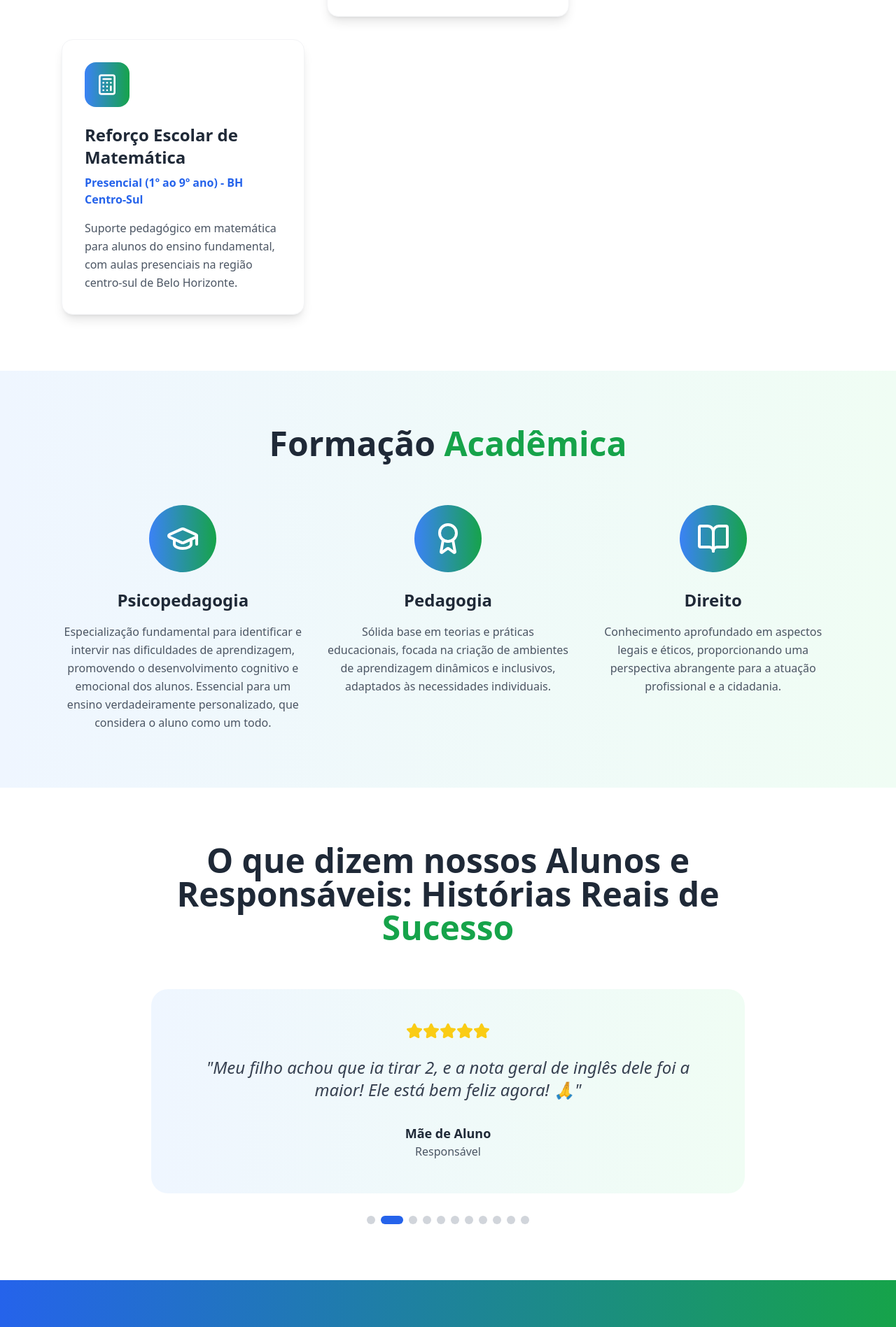
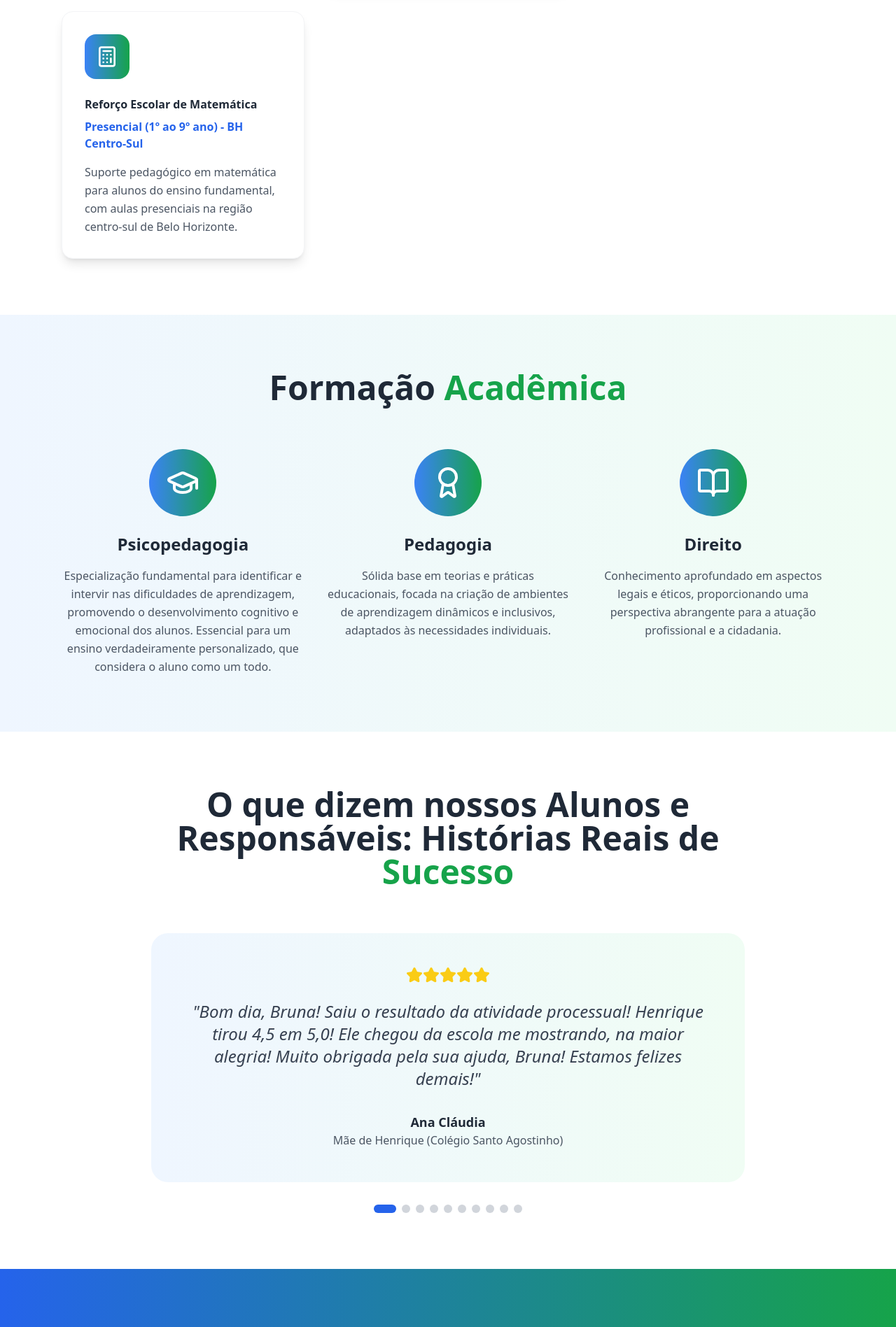
Before and after one commit to hugowenner/bruna-english, a React (Create React App) app: page / in a window 1280 px wide. Shown: the part 3380-5277 px from the top of the page at 70% size. Built offline with nearby package versions, Linux system fonts and the light colour scheme.

Commit message:
feat: Adicionadoo melhorias em geral, quase pronto ulima avaliaçao

```diff
--- a/public/index.html
+++ b/public/index.html
@@ -2,7 +2,7 @@
 <html lang="pt-BR">
   <head>
     <meta charset="utf-8" />
-    <link rel="icon" href="%PUBLIC_URL%/favicon.ico" /> <meta name="viewport" content="width=device-width, initial-scale=1" />
+    <link rel="icon" href="/favicon.ico" /> <meta name="viewport" content="width=device-width, initial-scale=1" />
     <meta name="theme-color" content="#000000" />
     <meta
       name="description"
@@ -10,9 +10,10 @@
     />
     <link rel="apple-touch-icon" href="%PUBLIC_URL%/logo192.png" />
     <link rel="manifest" href="%PUBLIC_URL%/manifest.json" />
-    <title>Bruna Bittencourt - Professora de Inglês e Matemática</title> </head>
+    <title>Bruna Bittencourt - Professora de Inglês e Matemática</title>
+  </head>
   <body>
     <noscript>You need to enable JavaScript to run this app.</noscript>
     <div id="root"></div>
-    </body>
+  </body>
 </html>
--- a/src/components/Contact.js
+++ b/src/components/Contact.js
@@ -55,6 +55,7 @@ export default function Contact({ data }) {
                 name="name"
                 className="w-full p-3 rounded-lg border border-gray-300 focus:outline-none focus:ring-2 focus:ring-blue-600"
                 required
+                placeholder="Pedro Henrique"
               />
             </div>
 
@@ -67,7 +68,7 @@ export default function Contact({ data }) {
                 id="phone"
                 name="phone" // Este 'name' é o que o Netlify vai usar
                 className="w-full p-3 rounded-lg border border-gray-300 focus:outline-none focus:ring-2 focus:ring-blue-600"
-                placeholder="(31) 98849-7222" // Um exemplo de placeholder
+                placeholder="(31) xxxxx-xxxx" // Um exemplo de placeholder
               />
             </div>
 
@@ -81,6 +82,7 @@ export default function Contact({ data }) {
                 name="email"
                 className="w-full p-3 rounded-lg border border-gray-300 focus:outline-none focus:ring-2 focus:ring-blue-600"
                 required
+                placeholder="abcdef@abc.com.br"
               />
             </div>
 
@@ -94,6 +96,7 @@ export default function Contact({ data }) {
                 rows="5"
                 className="w-full p-3 rounded-lg border border-gray-300 focus:outline-none focus:ring-2 focus:ring-blue-600"
                 required
+                placeholder="Sua mensagem"
               ></textarea>
             </div>
 
--- a/src/components/Services.js
+++ b/src/components/Services.js
@@ -1,13 +1,13 @@
 import React from 'react';
-import { Users, Video, MapPin, Calculator } from 'lucide-react'; // Adicionado Calculator aqui
+import { BookOpen, Users, Globe, Calculator } from 'lucide-react'; // Removidos Video, MapPin, School
 
 export default function Services({ data, isVisible }) {
-  const getIcon = (index) => {
-    switch (index) {
-      case 0: return <Users className="w-8 h-8" />;
-      case 1: return <Video className="w-8 h-8" />;
-      case 2: return <MapPin className="w-8 h-8" />; // Ícone atual para Português
-      case 3: return <Calculator className="w-8 h-8" />; // NOVO: Ícone para Matemática
+  const getIcon = (title) => {
+    switch (title) {
+      case "Inglês para Crianças": return <Users className="w-8 h-8" />;
+      case "Inglês para Adolescentes e Adultos": return <Globe className="w-8 h-8" />;
+      case "Reforço Escolar de Português (Leitura e Escrita)": return <BookOpen className="w-8 h-8" />;
+      case "Reforço Escolar de Matemática": return <Calculator className="w-8 h-8" />;
       default: return null;
     }
   };
@@ -38,9 +38,9 @@ export default function Services({ data, isVisible }) {
             <div key={index} className={`group transform transition-all duration-500 hover:scale-105 ${isVisible ? 'translate-y-0 opacity-100' : 'translate-y-8 opacity-0'}`} style={{transitionDelay: `${index * 100}ms`}}>
               <div className="bg-white rounded-2xl p-8 shadow-lg hover:shadow-2xl transition-all duration-300 border border-gray-100">
                 <div className={`w-16 h-16 bg-gradient-to-r ${service.color} rounded-2xl flex items-center justify-center text-white mb-6 group-hover:scale-110 transition-transform duration-300`}>
-                  {getIcon(index)}
+                  {getIcon(service.title)}
                 </div>
-                <h3 className="text-2xl font-bold text-gray-800 mb-2">{service.title}</h3>
+                <h3 className="2xl font-bold text-gray-800 mb-2">{service.title}</h3>
                 <p className="text-blue-600 font-semibold mb-4">{service.subtitle}</p>
                 <p className="text-gray-600 leading-relaxed">{service.description}</p>
               </div>
--- a/src/components/Testimonials.js
+++ b/src/components/Testimonials.js
@@ -1,3 +1,5 @@
+// src/components/Testimonials.js
+
 import React, { useState, useEffect } from 'react';
 import { Star } from 'lucide-react';
 
@@ -6,9 +8,11 @@ export default function Testimonials({ data }) {
 
   useEffect(() => {
     if (data && data.testimonials && data.testimonials.length > 0) {
+      // Aumentado o tempo de 5000ms (5 segundos) para 8000ms (8 segundos)
+      // Você pode ajustar esse valor para o que achar melhor (ex: 10000ms para 10 segundos)
       const interval = setInterval(() => {
         setActiveTestimonial((prev) => (prev + 1) % data.testimonials.length);
-      }, 5000);
+      }, 8000); // <-- ALERTA: VALOR ALTERADO AQUI PARA MAIS LENTO
       return () => clearInterval(interval);
     }
   }, [data]);
@@ -22,7 +26,7 @@ export default function Testimonials({ data }) {
       <div className="max-w-4xl mx-auto px-6">
         <div className="text-center mb-16">
           <h2 className="text-4xl lg:text-5xl font-bold text-gray-800 mb-6">
-            {data.title.split(' ').slice(0, -1).join(' ')} <span className="text-green-600">{data.title.split(' ').slice(-1)}</span> {/* ALTERADO: de text-blue-600 para text-green-600 */}
+            {data.title.split(' ').slice(0, -1).join(' ')} <span className="text-green-600">{data.title.split(' ').slice(-1)}</span>
           </h2>
         </div>
 
--- a/src/data.js
+++ b/src/data.js
@@ -114,75 +114,80 @@ export const qualificationsData = {
   ]
 };
 
+// src/data.js (apenas a parte de testimonialsData)
+
 export const testimonialsData = {
   title: "O que dizem nossos Alunos e Responsáveis: Histórias Reais de Sucesso",
   testimonials: [
     {
-      name: "Débora",
-      role: "Aluna",
-      text: "Bruna querida, amei a aula! Mesmo 'tropeçando', estou gostando muito. E sou muito feliz de ser sua aluna! 😍",
-      rating: 5
+      name: "Ana Cláudia",
+      role: "Mãe de Henrique (Colégio Santo Agostinho)", // Detalhe adicionado
+      text: "Bom dia, Bruna! Saiu o resultado da atividade processual! Henrique tirou 4,5 em 5,0! Ele chegou da escola me mostrando, na maior alegria! Muito obrigada pela sua ajuda, Bruna! Estamos felizes demais!",
+      rating: 5,
+      source: "WhatsApp Image 2025-07-03 at 13.38.40.jpeg" // Adicionada a referência da imagem
     },
     {
-      name: "Mãe de Aluno",
-      role: "Responsável",
-      text: "Meu filho achou que ia tirar 2, e a nota geral de inglês dele foi a maior! Ele está bem feliz agora! 🙏",
-      rating: 5
+      name: "Mãe de Henrique", // Deixei genérico, se quiser, pode usar o nome dela novamente
+      role: "Responsável (Colégio Santo Agostinho)", // Detalhe adicionado
+      text: "Henrique conseguiu recuperar a nota! Ficamos muito felizes com esse resultado em pouco tempo de aula com você. Muito grata! Nossa, Bruna! Fico muito feliz e grata por isso!",
+      rating: 5,
+      source: "WhatsApp Image 2025-07-03 at 13.39.11.jpeg" // Adicionada a referência da imagem
     },
     {
+      name: "Maria Clara",
+      role: "Aluna (Colégio Marista Dom Silvério)", // Detalhe adicionado
+      text: "Hello Bruna! Achei uma das provas mais fáceis do ano com tudo que estudamos. Obrigada! Mal posso esperar para mandar a nota! BRUNAAA! Passei em português! Tirei 70 na prova. Muito obrigada por tudo!",
+      rating: 5,
+      source: "WhatsApp Image 2025-07-03 at 13.40.00.jpeg" // Adicionada a referência da imagem
+    },
+    {
+      name: "Maria Eugênia", // Nome completo
+      role: "Mãe de Maria Clara, Luiza e Rodrigo (Colégio Marista Dom Silvério)", // Detalhe adicionado
+      text: "Vou combinar com o Rogério e lhe aviso! Muito obrigada pelo carinho e dedicação com os meninos! Eles amaram tê-la como professora! THANK YOU! 🥰",
+      rating: 5,
+      source: "WhatsApp Image 2025-07-03 at 13.40.17.jpeg" // Adicionada a referência da imagem
+    },
+    {
+      name: "Responsável de Aluno", // Pode ser Carmelita, se quiser especificar
+      role: "Responsável (Colégio Santo Antônio)", // Detalhe adicionado
+      text: "Nós que agradecemos, e muito, o suporte que deu para [aluno] nesse período! Foi essencial para ele recuperar a confiança e o ânimo para enfrentar o desafio de aprender a matemática e ter melhores resultados! Muito obrigada, de coração, por todo seu cuidado e dedicação conosco!",
+      rating: 5,
+      source: "WhatsApp Image 2025-07-03 at 13.41.57.jpeg" // Adicionada a referência da imagem
+    },
+    {
+      name: "Clarice",
+      role: "Aluna adulta", // Detalhe adicionado
+      text: "Eu amei a aula! Estou enferrujada, mas você vai me ajudar muito com isso! Muito obrigada pela sua disponibilidade @Bruna Bittencourt!",
+      rating: 5,
+      source: "WhatsApp Image 2025-07-03 at 13.42.22.jpeg" // Adicionada a referência da imagem
+    },
+    {
+      name: "Débora",
+      role: "Aluna", // Pode adicionar mais detalhes se tiver
+      text: "Bruna querida, obrigada pela aula. Amei. Vou tropeçando mas gostei demais. Depois me passa o pix. Bjs. E eu de ser sua aluna. 😍",
+      rating: 5,
+      source: "WhatsApp Image 2025-07-03 at 13.44.38.jpeg" // Adicionada a referência da imagem
+    },
+    {
+      name: "Mãe de Aluno", // Pode ser o nome da mãe, se preferir
+      role: "Responsável", // Se souber o colégio, adicione
+      text: "Ahhhh simmmm... aí da mais porq achou q ia tirar 2 rss. A nota geral de inglês dele foi a maior depois de religião tirou 30 🙏. Bem feliz agora 🙏", // Ajustei o texto para ficar mais coeso
+      rating: 5,
+      source: "WhatsApp Image 2025-07-03 at 13.45.22.jpeg" // Adicionada a referência da imagem
+    },
+    {
+      name: "Sérgio", // Nome completo
+      role: "Ex-aluno e Colega de Colégio", // Detalhe adicionado
+      text: "Graças a Deus tudo ótimo... melhor agora falando com você e tendo notícias suas. Comecei a te seguir no seu Instagram profissional e só lembrava das aulas que você me dava. Você não tem ideia o quão importante foi em minha vida!!",
+      rating: 5,
+      source: "WhatsApp Image 2025-07-03 at 13.45.57.jpeg" // Adicionada a referência da imagem
+    },
+     { // Mantenho este, se desejar mais algum detalhe, me diga.
       name: "Ex-aluno(a)",
       role: "Antigo Colega de Escola",
       text: "Fico muito feliz em te encontrar novamente. Suas aulas foram incrivelmente importantes na minha vida, você não tem ideia! ✨",
       rating: 5
     },
-    {
-      name: "Mãe de Aluno",
-      role: "Responsável",
-      text: "Uauuuu! Meu filho arrasou na redação! Parabéns, Bruna! 🥳",
-      rating: 5
-    },
-    {
-      name: "Clarice",
-      role: "Aluna",
-      text: "Amei a aula! Mesmo enferrujada, sei que a Bruna vai me ajudar muito. Muito obrigada pela sua disponibilidade!",
-      rating: 5
-    },
-    {
-      name: "Maria Clara",
-      role: "Aluna",
-      text: "BRUNAAA! Passei em português! Tirei 70 na prova. Muito obrigada por tudo!",
-      rating: 5
-    },
-    {
-      name: "Maria Clara",
-      role: "Aluna",
-      text: "Hello Bruna! Achei uma das provas mais fáceis do ano com tudo que estudamos. Obrigada! Mal posso esperar para mandar a nota!",
-      rating: 5
-    },
-    {
-      name: "Mãe de Aluno",
-      role: "Responsável",
-      text: "Muito obrigada pelo carinho e dedicação! Meus filhos amaram tê-la como professora! THANK YOU! 🥰",
-      rating: 5
-    },
-    {
-      name: "Mãe de Henrique",
-      role: "Responsável",
-      text: "Henrique conseguiu recuperar a nota! Ficamos muito felizes com esse resultado em pouco tempo de aula com você. Muito grata!",
-      rating: 5
-    },
-    {
-      name: "Responsável de Aluno",
-      role: "Responsável",
-      text: "Nós que agradecemos muito pelo suporte! Foi essencial para ele recuperar a confiança e ter melhores resultados. Muito obrigada de coração pelo cuidado e dedicação!",
-      rating: 5
-    },
-    {
-      name: "Ana Cláudia",
-      role: "Mãe de Henrique",
-      text: "Henrique tirou 4,5 em 5,0 na atividade! Ele chegou da escola me mostrando com a maior alegria. Muito obrigada pela sua ajuda, Bruna! Estamos felizes demais! 😀",
-      rating: 5
-    }
   ]
 };
 
```
Also changed, not shown: src/exemplo.js (deleted).
